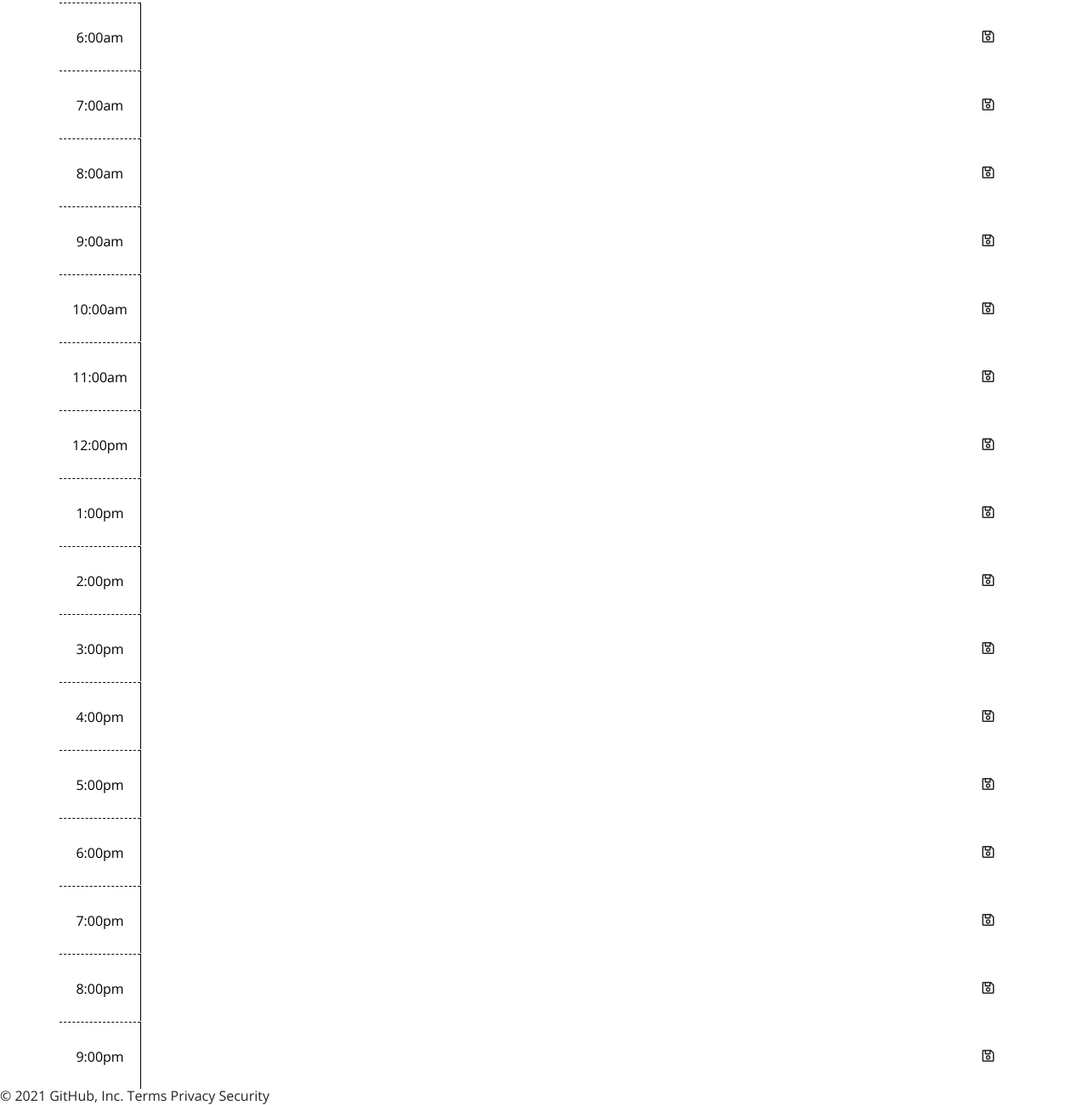
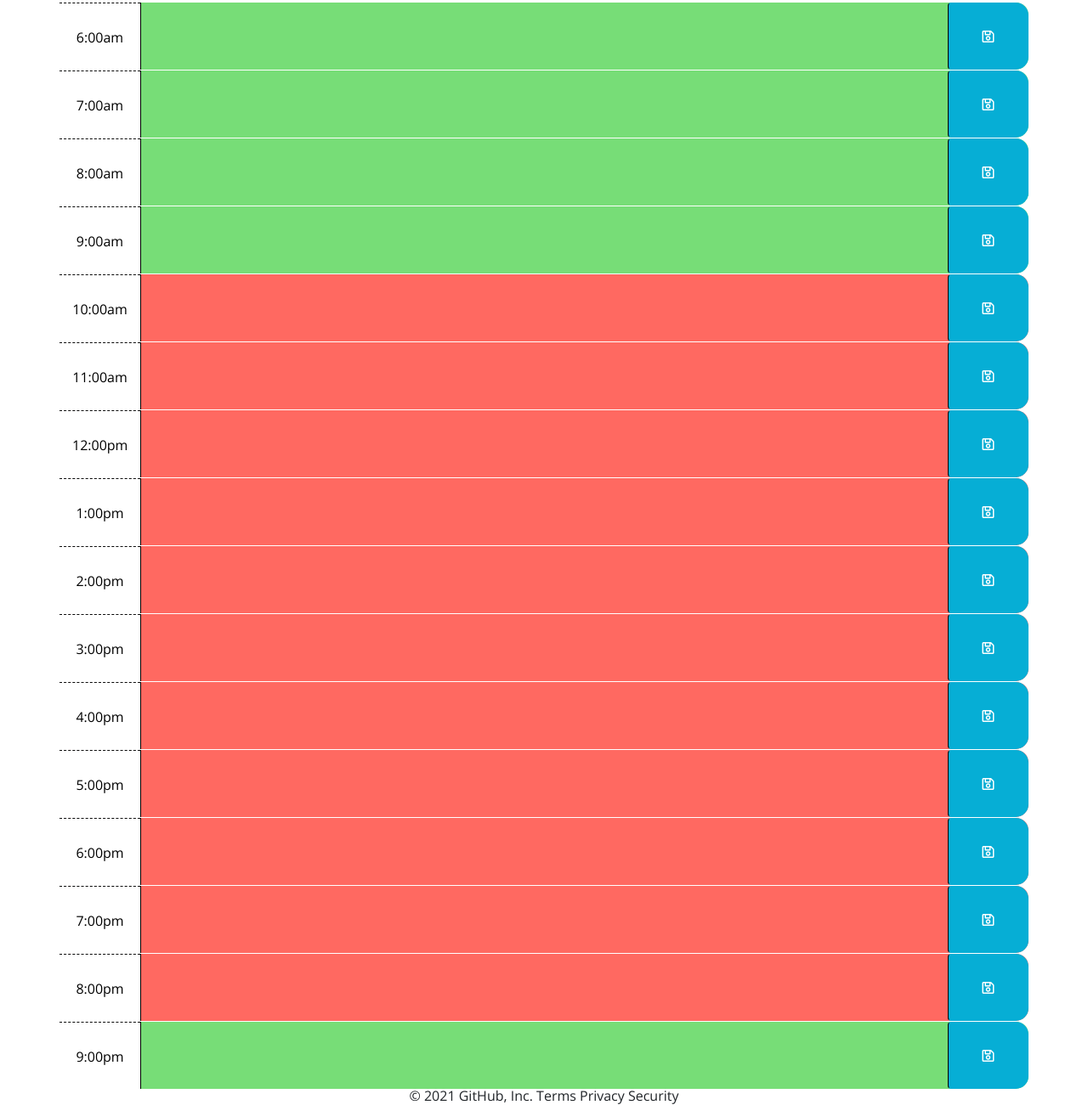
Before and after one commit to Cienna97/work-day-scheduler, a plain HTML site: page index.html in a window 1280 px wide. Shown: the part 278-1579 px from the top of the page at 85% size. Drawn offline with nearby package versions, Linux system fonts and the light colour scheme; a web font is replaced by a local one.

Commit message:
rearranged script tags so blocks function

```diff
--- a/assets/script.js
+++ b/assets/script.js
@@ -24,7 +24,7 @@ $("#18pm .description").val(localStorage.getItem("hour18"));
 $("#19pm .description").val(localStorage.getItem("hour19"));
 $("#20pm .description").val(localStorage.getItem("hour20"));
 
-function hourlyUpdate() {
+function hourlySchedule() {
     var currentHour = moment().hour();
     $(".time-block").each(function() {
         var blockHour = parseInt($(this).attr("id").split("")[0]);
@@ -44,4 +44,4 @@ function hourlyUpdate() {
 
 }
 
-hourlyUpdate();
+hourlySchedule();
--- a/assets/style.css
+++ b/assets/style.css
@@ -69,3 +69,7 @@ body {
     font-size: 20px;
     transition: all .3s ease-in-out;
   }
+
+  .foot {
+    text-align: center;
+  }
--- a/index.html
+++ b/index.html
@@ -41,7 +41,7 @@
         </div>
         <textarea class="col-md-10 description">
         </textarea>
-        <button class="btn saveBTN col-md-1"><i class="far fa-save"></i></button>
+        <button class="btn saveBtn col-md-1"><i class="far fa-save"></i></button>
 
       </div>
 
@@ -51,7 +51,7 @@
         </div>
         <textarea class="col-md-10 description">
         </textarea>
-        <button class="btn saveBTN col-md-1"><i class="far fa-save"></i></button>
+        <button class="btn saveBtn col-md-1"><i class="far fa-save"></i></button>
       </div>
 
       <div id="8am" class="row time-block">
@@ -60,7 +60,7 @@
         </div>
         <textarea class="col-md-10 description">
         </textarea>
-        <button class="btn saveBTN col-md-1"><i class="far fa-save"></i></button>
+        <button class="btn saveBtn col-md-1"><i class="far fa-save"></i></button>
       </div>
 
       <div id="9am" class="row time-block">
@@ -69,7 +69,7 @@
         </div>
         <textarea class="col-md-10 description">
         </textarea>
-        <button class="btn saveBTN col-md-1"><i class="far fa-save"></i></button>
+        <button class="btn saveBtn col-md-1"><i class="far fa-save"></i></button>
       </div>
 
       <div id="10am" class="row time-block">
@@ -78,7 +78,7 @@
         </div>
         <textarea class="col-md-10 description">
         </textarea>
-        <button class="btn saveBTN col-md-1"><i class="far fa-save"></i></button>
+        <button class="btn saveBtn col-md-1"><i class="far fa-save"></i></button>
       </div>
 
       <div id="11am" class="row time-block">
@@ -87,7 +87,7 @@
         </div>
         <textarea class="col-md-10 description">
         </textarea>
-        <button class="btn saveBTN col-md-1"><i class="far fa-save"></i></button>
+        <button class="btn saveBtn col-md-1"><i class="far fa-save"></i></button>
       </div>
 
       <div id="12pm" class="row time-block">
@@ -96,7 +96,7 @@
         </div>
         <textarea class="col-md-10 description">
         </textarea>
-        <button class="btn saveBTN col-md-1"><i class="far fa-save"></i></button>
+        <button class="btn saveBtn col-md-1"><i class="far fa-save"></i></button>
       </div>
 
       <div id="13pm" class="row time-block">
@@ -105,7 +105,7 @@
         </div>
         <textarea class="col-md-10 description">
         </textarea>
-        <button class="btn saveBTN col-md-1"><i class="far fa-save"></i></button>
+        <button class="btn saveBtn col-md-1"><i class="far fa-save"></i></button>
       </div>
 
       <div id="14pm" class="row time-block">
@@ -114,7 +114,7 @@
         </div>
         <textarea class="col-md-10 description">
         </textarea>
-        <button class="btn saveBTN col-md-1"><i class="far fa-save"></i></button>
+        <button class="btn saveBtn col-md-1"><i class="far fa-save"></i></button>
       </div>
 
       <div id="14pm" class="row time-block">
@@ -123,7 +123,7 @@
         </div>
         <textarea class="col-md-10 description">
         </textarea>
-        <button class="btn saveBTN col-md-1"><i class="far fa-save"></i></button>
+        <button class="btn saveBtn col-md-1"><i class="far fa-save"></i></button>
       </div>
 
       <div id="15pm" class="row time-block">
@@ -132,7 +132,7 @@
         </div>
         <textarea class="col-md-10 description">
         </textarea>
-        <button class="btn saveBTN col-md-1"><i class="far fa-save"></i></button>
+        <button class="btn saveBtn col-md-1"><i class="far fa-save"></i></button>
       </div>
 
       <div id="16pm" class="row time-block">
@@ -141,7 +141,7 @@
         </div>
         <textarea class="col-md-10 description">
         </textarea>
-        <button class="btn saveBTN col-md-1"><i class="far fa-save"></i></button>
+        <button class="btn saveBtn col-md-1"><i class="far fa-save"></i></button>
       </div>
 
       <div id="17pm" class="row time-block">
@@ -150,7 +150,7 @@
         </div>
         <textarea class="col-md-10 description">
         </textarea>
-        <button class="btn saveBTN col-md-1"><i class="far fa-save"></i></button>
+        <button class="btn saveBtn col-md-1"><i class="far fa-save"></i></button>
       </div>
 
       <div id="18pm" class="row time-block">
@@ -159,7 +159,7 @@
         </div>
         <textarea class="col-md-10 description">
         </textarea>
-        <button class="btn saveBTN col-md-1"><i class="far fa-save"></i></button>
+        <button class="btn saveBtn col-md-1"><i class="far fa-save"></i></button>
       </div>
 
       <div id="19pm" class="row time-block">
@@ -168,27 +168,28 @@
         </div>
         <textarea class="col-md-10 description">
         </textarea>
-        <button class="btn saveBTN col-md-1"><i class="far fa-save"></i></button>
+        <button class="btn saveBtn col-md-1"><i class="far fa-save"></i></button>
       </div>
 
-      <div id="20pm" class="row time-block">
+      <div id="20pm" class="row time-block description">
         <div class="col-12 col-md-1 hour">
           9:00pm
         </div>
-        <textarea class="col-md-10 description">
+        <textarea class="col-md-10">
         </textarea>
-        <button class="btn saveBTN col-md-1"><i class="far fa-save"></i></button>
+        <button class="btn saveBtn col-md-1"><i class="far fa-save"></i></button>
       </div>
 
     </div>
+    <script src="https://cdnjs.cloudflare.com/ajax/libs/moment.js/2.24.0/moment.min.js"></script>
     <script src="https://ajax.googleapis.com/ajax/libs/jquery/3.5.1/jquery.min.js"></script>
     <script src="https://code.jquery.com/jquery-3.4.1.min.js"></script>
     <script src="./assets/script.js"></script>
     <script src="https://cdnjs.cloudflare.com/ajax/libs/twitter-bootstrap/4.3.1/js/bootstrap.min.js"></script>
-    <script src="https://cdnjs.cloudflare.com/ajax/libs/moment.js/2.24.0/moment.min.js"></script>
+
   </body>
 </html>
-<footer>
+<footer class="foot">
 © 2021 GitHub, Inc.
 Terms
 Privacy
```
Also changed, not shown: README.md.
